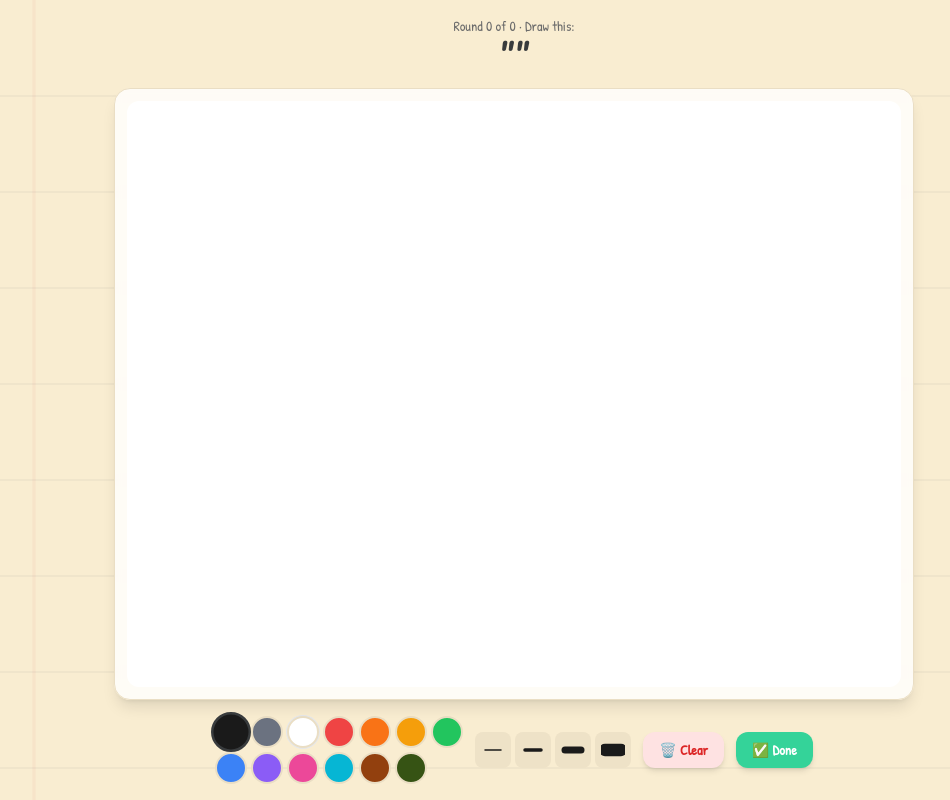
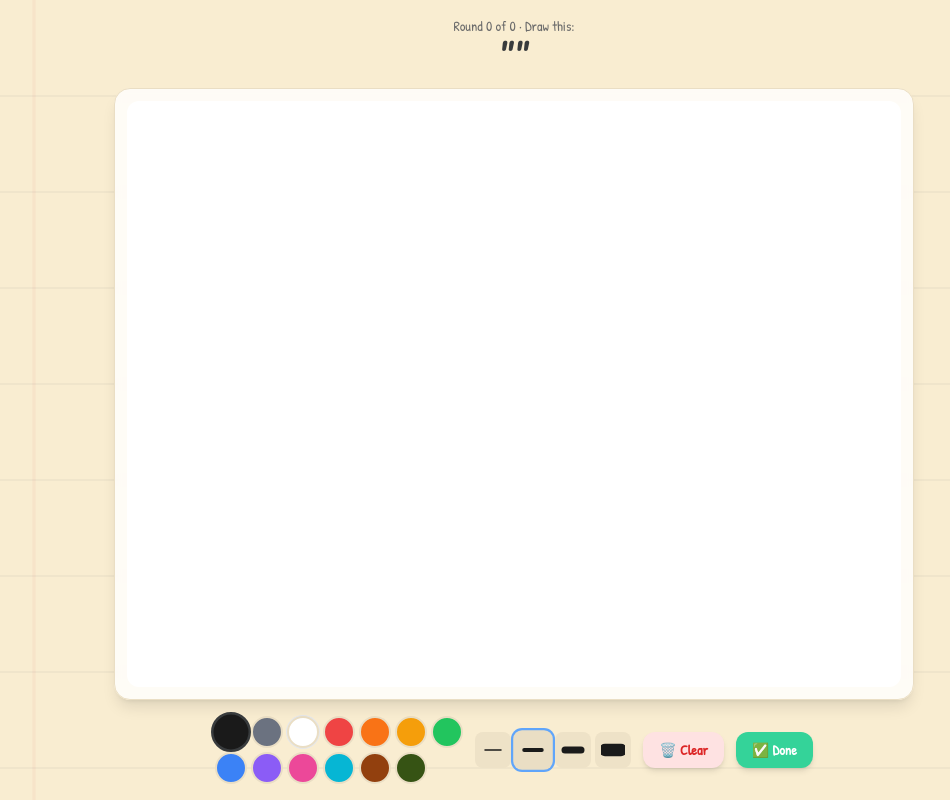
Before and after one commit to TheRoro/Drawly, a React (Vite) app in the folder client/: page /draw in a window 1280 px wide. Shown: the whole page, without its empty margins (126-1076 px from the left). Built offline with nearby package versions, Linux system fonts and the light colour scheme; no server answers; a web font is replaced by a local one.

Commit message:
Fixing pencil width highlight

```diff
--- a/client/src/pages/DrawPhase.tsx
+++ b/client/src/pages/DrawPhase.tsx
@@ -17,7 +17,7 @@ export default function DrawPhase() {
   const canvasRef = useRef<HTMLCanvasElement>(null)
   const [isDrawing, setIsDrawing] = useState(false)
   const [color, setColor] = useState('#1a1a1a')
-  const [brushSize, setBrushSize] = useState(4)
+  const [brushSize, setBrushSize] = useState(5)
   const [submitted, setSubmitted] = useState(false)
   const lastPos = useRef<{ x: number; y: number } | null>(null)
   const submittedRef = useRef(false)
```
